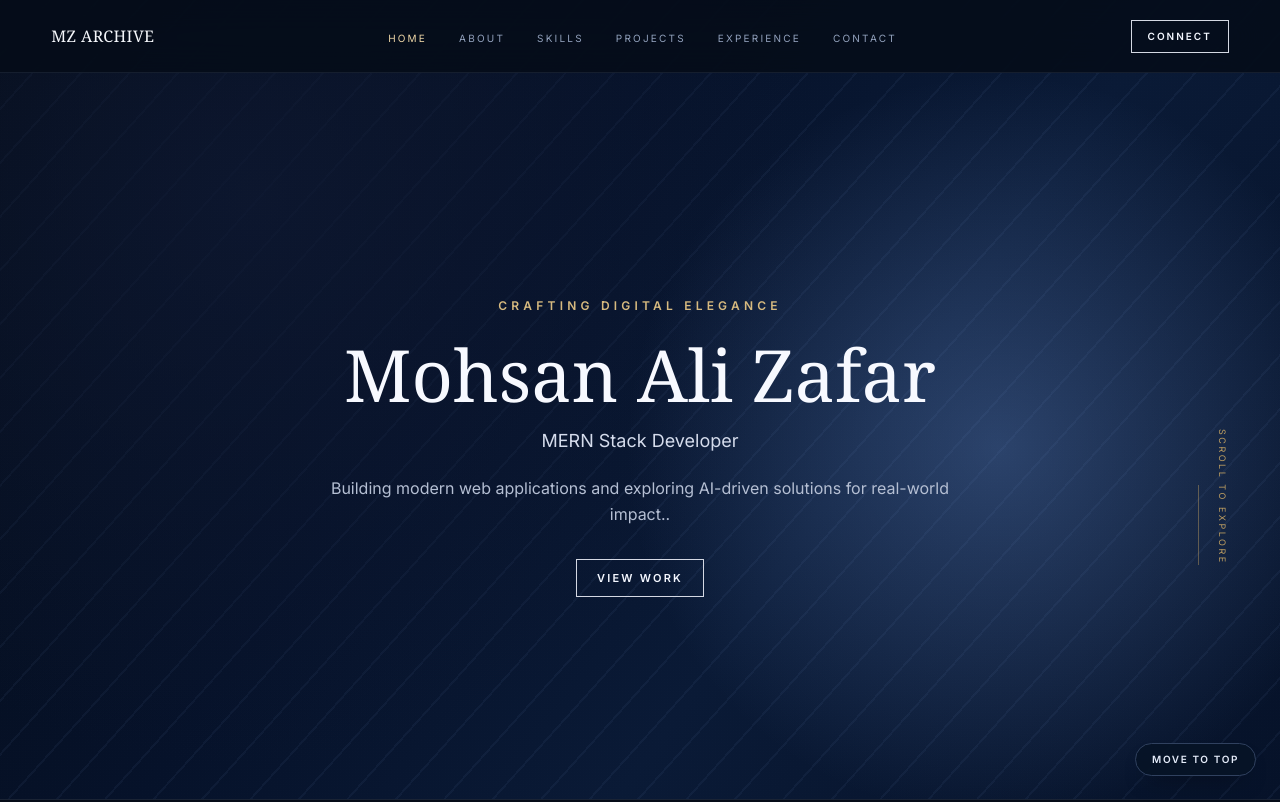
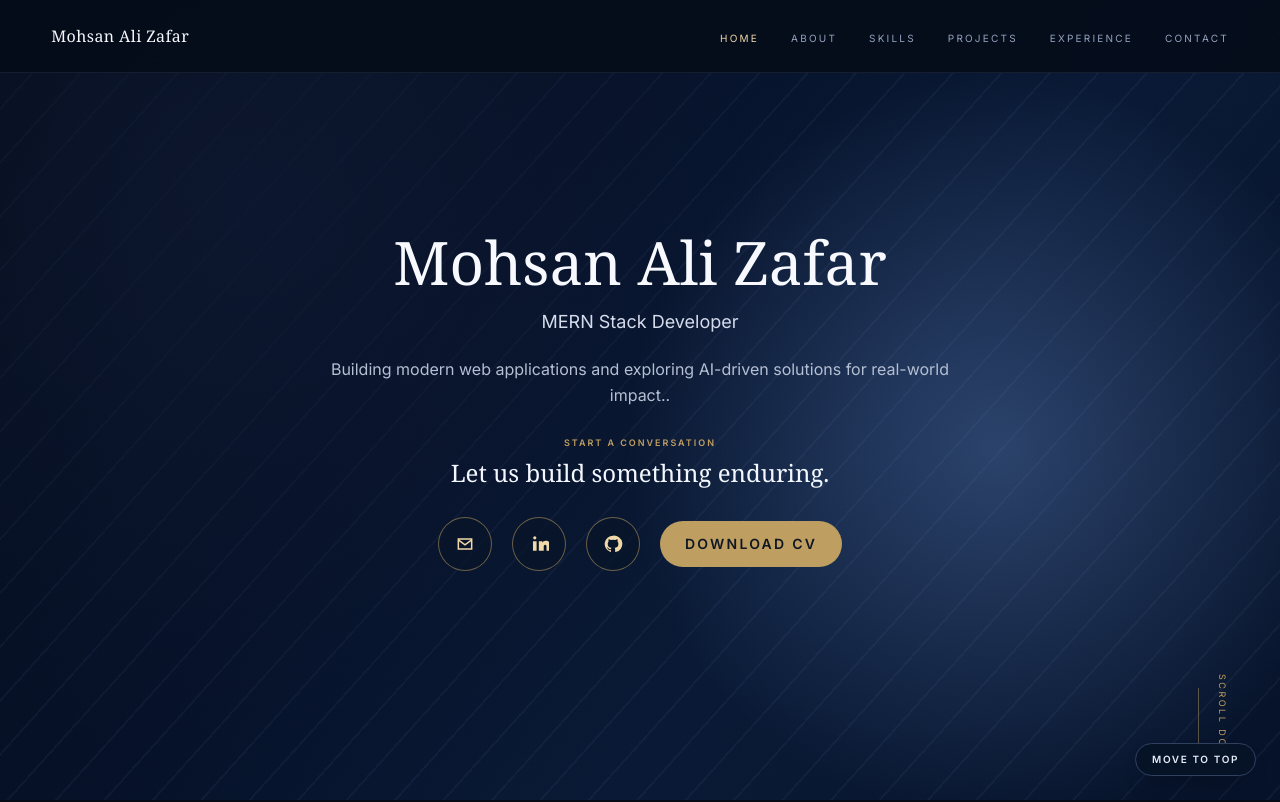
Before and after one commit to Ch-Mohsan/mohsanProfile, a React (Vite) app in the folder frontend/: page / in a window 1280 px wide. Shown: the top 802 px of the page. Built offline with nearby package versions, Linux system fonts and the light colour scheme.

Commit message:
set text

```diff
--- a/frontend/src/App.jsx
+++ b/frontend/src/App.jsx
@@ -5,7 +5,6 @@
 import Skills from './components/Skills'
 import Projects from './components/Projects'
 import Experience from './components/Experience'
-import Contact from './components/Contact'
 import Footer from './components/Footer'
 import FloatingActions from './components/FloatingActions'
 
@@ -19,7 +18,6 @@
         <Skills />
         <Projects />
         <Experience />
-        <Contact />
       </main>
       <FloatingActions />
       <Footer />
--- a/frontend/src/components/Contact.jsx
+++ b/frontend/src/components/Contact.jsx
@@ -41,13 +41,23 @@
   },
 ]
 
-function Contact() {
+function Contact({ compact = false }) {
   const { duration, delay } = useResponsiveMotion()
 
+  const wrapperClasses = compact ? 'py-0' : 'border-b border-[#1a2334] py-20 md:py-28'
+  const containerClasses = compact ? 'w-full text-center' : 'mx-auto w-[min(1260px,92%)] text-center'
+  const titleClasses = compact ? 'font-serif-display text-xl text-[#f3f7ff] md:text-2xl' : 'font-serif-display text-2xl text-[#f3f7ff] md:text-[34px]'
+  const kickerClasses = compact
+    ? 'mb-2 text-[9px] font-semibold uppercase tracking-[0.22em] text-[#be9e61]'
+    : 'mb-3 text-[10px] font-semibold uppercase tracking-[0.24em] text-[#be9e61]'
+  const listClasses = compact
+    ? 'mt-7 flex flex-wrap items-center justify-center gap-5 text-xs text-[#9eabc4]'
+    : 'mt-10 flex flex-wrap items-center justify-center gap-6 text-xs text-[#9eabc4]'
+
   return (
-    <section id="contact" className="border-b border-[#1a2334] py-20 md:py-28">
+    <section id="contact" className={wrapperClasses}>
       <Motion.div
-        className="mx-auto w-[min(1260px,92%)] text-center"
+        className={containerClasses}
         initial={{ opacity: 0, y: 26 }}
         whileInView={{ opacity: 1, y: 0 }}
         viewport={{ once: true, amount: 0.35 }}
@@ -57,9 +67,9 @@
           ease: [0.22, 1, 0.36, 1],
         }}
       >
-        <p className="mb-3 text-[10px] font-semibold uppercase tracking-[0.24em] text-[#be9e61]">Start a Conversation</p>
-        <h2 className="font-serif-display text-2xl text-[#f3f7ff] md:text-[34px]">Let us build something enduring.</h2>
-        <ul className="mt-10 flex flex-wrap items-center justify-center gap-6 text-xs text-[#9eabc4]">
+        <p className={kickerClasses}>Start a Conversation</p>
+        <h2 className={titleClasses}>Let us build something enduring.</h2>
+        <ul className={listClasses}>
           {contactOptions.map((link) => {
             const isExternal = link.href.startsWith('http') || link.href.startsWith('mailto:')
             const isDownload = Boolean(link.download)
--- a/frontend/src/components/Hero.jsx
+++ b/frontend/src/components/Hero.jsx
@@ -1,7 +1,7 @@
-import Button from './common/Button'
 import { personalInfo } from '../data/personalInfo'
 import { motion as Motion } from 'framer-motion'
 import { useResponsiveMotion } from '../hooks/useResponsiveMotion'
+import Contact from './Contact'
 
 function Hero() {
   const { duration, delay } = useResponsiveMotion()
@@ -9,14 +9,14 @@
   return (
     <section
       id="home"
-      className="relative flex min-h-screen items-center overflow-hidden border-b border-[#1a2334] pt-24"
+      className="relative overflow-hidden"
     >
       <div className="absolute inset-0 bg-[linear-gradient(125deg,#050c18_0%,#06122a_38%,#0a1a36_64%,#061229_100%)]" />
       <div className="absolute inset-0 bg-[repeating-linear-gradient(132deg,rgba(125,159,219,0.12)_0px,rgba(125,159,219,0.12)_2px,transparent_2px,transparent_36px)] opacity-50" />
       <div className="absolute inset-0 bg-[radial-gradient(circle_at_78%_56%,rgba(107,146,211,0.35),transparent_34%),radial-gradient(circle_at_20%_25%,rgba(14,24,49,0.8),transparent_48%)]" />
       <div className="grain-overlay absolute inset-0" />
 
-      <div className="relative mx-auto flex w-[min(1260px,92%)] justify-center">
+      <div className="relative mx-auto flex min-h-screen w-[min(1260px,92%)] items-center justify-center py-24">
         <Motion.div
           className="max-w-2xl text-center"
           initial={{ opacity: 0, y: 36 }}
@@ -27,8 +27,7 @@
             ease: [0.22, 1, 0.36, 1],
           }}
         >
-          <p className="mb-5 text-[11px] font-semibold uppercase tracking-[0.35em] text-[#d7ba7f] md:text-xs">Crafting Digital Elegance</p>
-          <h1 className="max-w-4xl font-serif-display text-4xl leading-[1.12] text-[#f7f9ff] sm:text-5xl md:text-6xl lg:text-7xl">
+          <h1 className="max-w-4xl font-serif-display text-3xl leading-[1.12] text-[#f7f9ff] sm:text-4xl md:text-5xl lg:text-6xl">
             {personalInfo.name}
           </h1>
           <p className="mt-3 text-sm text-[#d5dcec] sm:text-base md:text-lg">{personalInfo.role}</p>
@@ -36,17 +35,21 @@
             {personalInfo.tagline}
           </p>
 
-          <div className="mt-8 flex justify-center">
-            <Button href="#projects">View Work</Button>
+          <div className="mt-7">
+            <Contact compact />
           </div>
         </Motion.div>
 
-        <div className="absolute bottom-8 right-0 hidden items-end gap-4 md:flex">
+        <a
+          href="#about"
+          className="absolute bottom-8 right-0 hidden items-end gap-4 md:flex"
+          aria-label="Scroll down to About"
+        >
           <div className="h-20 w-px bg-[#be9e61]/45" />
-          <span className="text-[9px] uppercase tracking-[0.28em] text-[#be9e61] [writing-mode:vertical-rl]">
-            Scroll to Explore
+          <span className="text-[9px] uppercase tracking-[0.28em] text-[#be9e61] transition hover:text-[#f0d8a8] [writing-mode:vertical-rl]">
+            Scroll Down
           </span>
-        </div>
+        </a>
       </div>
     </section>
   )
--- a/frontend/src/components/Navbar.jsx
+++ b/frontend/src/components/Navbar.jsx
@@ -1,4 +1,5 @@
 import { useEffect, useState } from 'react'
+import { AnimatePresence, motion as Motion } from 'framer-motion'
 
 const navLinks = [
   { label: 'Home', href: '#home', id: 'home' },
@@ -44,7 +45,7 @@
     <header className="fixed inset-x-0 top-0 z-50 border-b border-[#1a2334]/80 bg-[#050c18]/85 backdrop-blur-xl">
       <nav className="mx-auto flex h-[72px] w-[min(1260px,92%)] items-center justify-between">
         <a href="#home" className="font-serif-display text-sm tracking-wide text-[#f5f7fb] md:text-base">
-         MZ ARCHIVE
+          Mohsan Ali Zafar
         </a>
 
         <button
@@ -71,17 +72,19 @@
             </li>
           ))}
         </ul>
-
-        <a
-          href="#contact"
-          className="hidden border border-[#d4d8e3] px-4 py-2 text-[10px] font-semibold uppercase tracking-[0.2em] text-[#f4f7ff] transition hover:border-[#be9e61] hover:text-[#f0d8a8] md:inline-flex"
-        >
-          Connect
-        </a>
       </nav>
 
+      <AnimatePresence initial={false}>
         {isMenuOpen ? (
-        <ul className="mx-auto w-[min(1260px,92%)] space-y-4 border-t border-[#1d2737] py-5 md:hidden">
+          <Motion.div
+            key="mobile-menu"
+            className="overflow-hidden md:hidden"
+            initial={{ height: 0, opacity: 0 }}
+            animate={{ height: 'auto', opacity: 1 }}
+            exit={{ height: 0, opacity: 0 }}
+            transition={{ duration: 0.25, ease: [0.22, 1, 0.36, 1] }}
+          >
+            <ul className="mx-auto w-[min(1260px,92%)] space-y-4 border-t border-[#1d2737] py-5">
               {navLinks.map((link) => (
                 <li key={link.id}>
                   <a
@@ -96,7 +99,9 @@
                 </li>
               ))}
             </ul>
+          </Motion.div>
         ) : null}
+      </AnimatePresence>
     </header>
   )
 }
--- a/frontend/src/components/Skills.jsx
+++ b/frontend/src/components/Skills.jsx
@@ -60,7 +60,7 @@
               <p className="mb-5 text-[10px] font-semibold uppercase tracking-[0.2em] text-[#be9e61]">
                 {group.index} / {group.category}
               </p>
-              <ul className="space-y-2.5">
+              <ul className="grid grid-cols-2 gap-x-8 gap-y-2.5 md:grid-cols-1">
                 {group.items.map((item) => (
                   <li key={`${group.category}-${item}`} className="font-serif-display text-lg text-[#eef2fb]">
                     {item}
```
Lines whose indentation alone changed are shown as unchanged.
